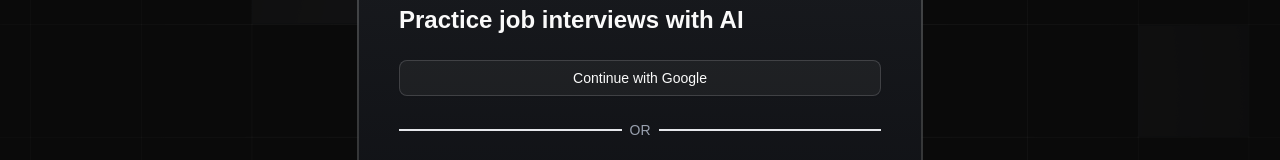
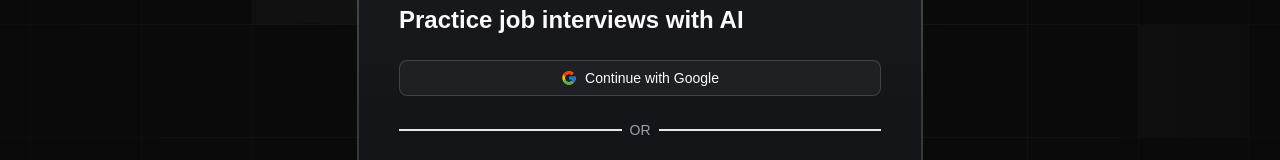
Before and after one commit to CodenWizFreak/Interview-Saathi, a Next.js app: page /sign-in in a window 1280 px wide. Shown: the part 200-360 px from the top of the page. Built offline with nearby package versions, Linux system fonts and the light colour scheme; no server answers; a web font is replaced by a local one.

Commit message:
Update AuthForm.tsx

```diff
--- a/components/AuthForm.tsx
+++ b/components/AuthForm.tsx
@@ -23,6 +23,7 @@ import { Button } from "@/components/ui/button";
 import { signIn, signUp } from "@/lib/actions/auth.action";
 import FormField from "./FormField";
 
+import { FcGoogle } from "react-icons/fc";
 
 const authFormSchema = (type: FormType) => {
   return z.object({
@@ -140,7 +141,7 @@ const AuthForm = ({ type }: { type: FormType }) => {
           variant="outline"
           className="flex items-center justify-center gap-2 w-full"
         >
-
+          <FcGoogle className="text-xl" />
           Continue with Google
         </Button>
 
```
